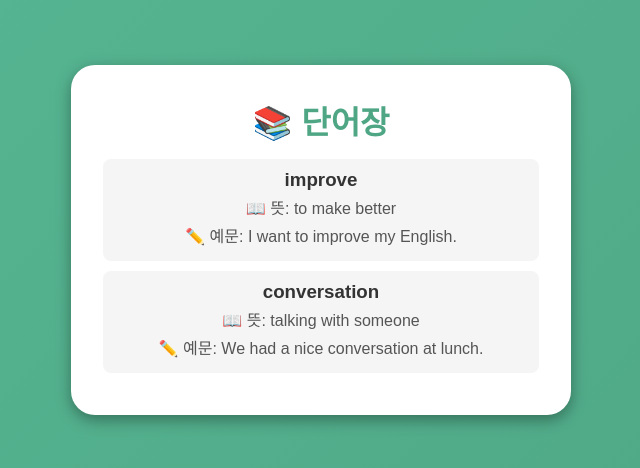
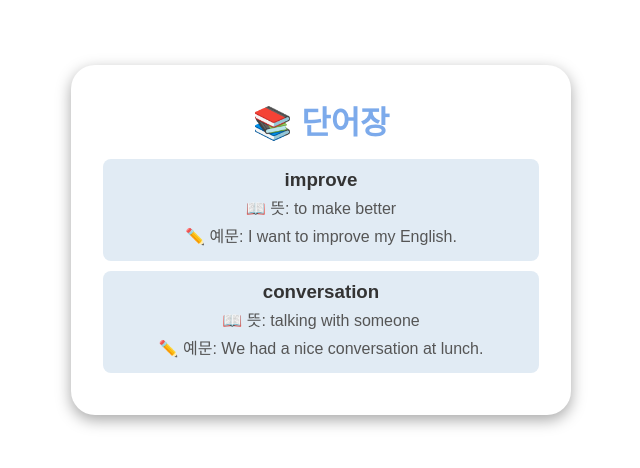
Before and after one commit to nojungsin/eng_learn_chat, a React (Create React App) app in the folder eng_learning/ui/: page /vocab in a window 1280 px wide. Shown: the part 160-628 px from the top of the page, without its empty margins (319-959 px from the left). Built offline with nearby package versions, Linux system fonts and the light colour scheme.

Commit message:
Update Vocab.css

```diff
--- a/eng_learning/ui/src/pages/Vocab.css
+++ b/eng_learning/ui/src/pages/Vocab.css
@@ -3,14 +3,14 @@
     align-items: center;
     justify-content: center;
     height: 100vh;
-    background-image: linear-gradient(-45deg, #4EA685, #57B894);
+    background-image: linear-gradient(-45deg, #ffffff, #ffffff);
     font-family: 'Poppins', sans-serif;
   }
 
   .vocab-box {
     width: 90%;
     max-width: 500px;
-    background-color: white;
+    background-color: rgb(255, 255, 255);
     padding: 2rem;
     border-radius: 1.5rem;
     text-align: center;
@@ -20,7 +20,7 @@
   .vocab-box h2 {
     font-size: 2rem;
     margin-bottom: 1rem;
-    color: #4EA685;
+    color: #7caaeb;
   }
 
   .vocab-list {
@@ -29,10 +29,11 @@
   }
 
   .vocab-item {
-    background: #f5f5f5;
+    background: #e1ebf4;
     padding: 10px;
     border-radius: 8px;
     margin-bottom: 10px;
+    transition: background-color 0.3s;
   }
 
   .vocab-item h3 {
@@ -44,3 +45,136 @@
     margin: 4px 0;
     color: #555;
   }
+
+  .vocab-box {
+  width: 90%;
+  max-width: 500px;
+  background-color: rgb(255, 255, 255);
+  padding: 2rem;
+  border-radius: 1.5rem;
+  text-align: center;
+  box-shadow: rgba(0, 0, 0, 0.35) 0px 5px 15px;
+
+  display: flex;
+  flex-direction: column;
+  max-height: 80vh; /* ✅ 박스 전체 높이 제한 */
+}
+
+.vocab-list {
+  list-style: none;
+  padding: 0;
+  margin: 0;
+  overflow-y: auto;
+  flex-grow: 1;
+  max-height: 100%;
+}
+
+.vocab-list::-webkit-scrollbar {
+  width: 6px;
+}
+
+.vocab-list::-webkit-scrollbar-thumb {
+  background-color: #ccc;
+  border-radius: 3px;
+}
+
+.vocab-item.known {
+  background: #d3f2dc; /* ✅ 아는 단어는 연두색 배경으로 */
+}
+
+.vocab-top-row {
+  display: flex;
+  justify-content: space-between;
+  align-items: center;
+}
+
+.checkbox-label {
+  margin-left: 6px;
+  font-size: 0.9rem;
+  color: #333;
+}
+
+.vocab-header {
+  display: flex;
+  align-items: center;
+  margin-bottom: 1rem;
+  gap: 10px;
+}
+
+.back-button {
+  background: none;
+  border: none;
+  font-size: 1.5rem;
+  cursor: pointer;
+  color: #7caaeb;
+  padding: 0;
+  margin-right: 5px;
+  transition: transform 0.2s;
+}
+
+.back-button:hover {
+  transform: scale(1.2);
+  color: #5d96dc;
+}
+
+.vocab-header h2 {
+  font-size: 1.7rem;
+  margin: 0;
+  color: #7caaeb;
+}
+
+.vocab-form {
+  display: grid;
+  grid-template-columns: 1fr 1fr;
+  gap: 8px;
+  margin-bottom: 12px;
+}
+
+.vocab-input {
+  border: 1px solid #e4e7ec;
+  border-radius: 8px;
+  padding: 10px 12px;
+  font-size: 0.95rem;
+}
+
+.vocab-input:nth-child(3) {
+  grid-column: 1 / span 2; /* 예문은 한 줄 전체 */
+}
+
+.add-btn {
+  grid-column: 1 / span 2;
+  padding: 10px;
+  border: none;
+  border-radius: 8px;
+  background: #7caaeb;
+  color: white;
+  font-weight: 600;
+  cursor: pointer;
+  transition: opacity .2s, transform .05s;
+}
+.add-btn:hover { opacity: .9; }
+.add-btn:active { transform: translateY(1px); }
+
+.form-error {
+  margin: 0 0 10px 0;
+  color: #d33;
+  font-size: 0.9rem;
+}
+
+.vocab-actions {
+  display: flex;
+  align-items: center;
+  gap: 8px;
+}
+
+.delete-btn {
+  border: none;
+  background: #f2dede;
+  color: #a94442;
+  border-radius: 6px;
+  padding: 6px 10px;
+  cursor: pointer;
+}
+.delete-btn:hover {
+  filter: brightness(.95);
+}
```
